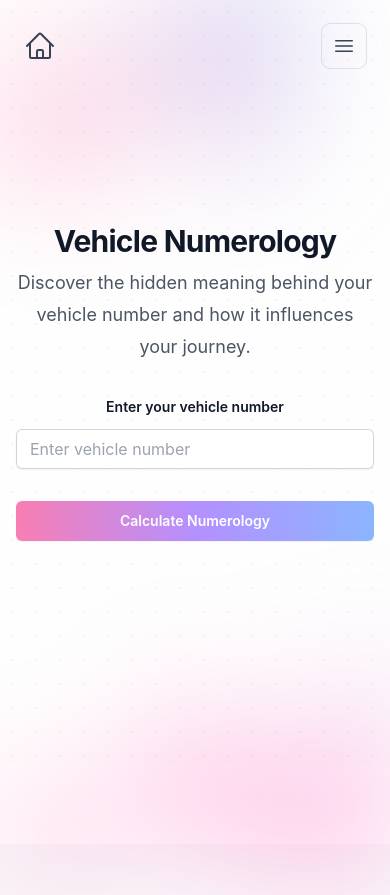
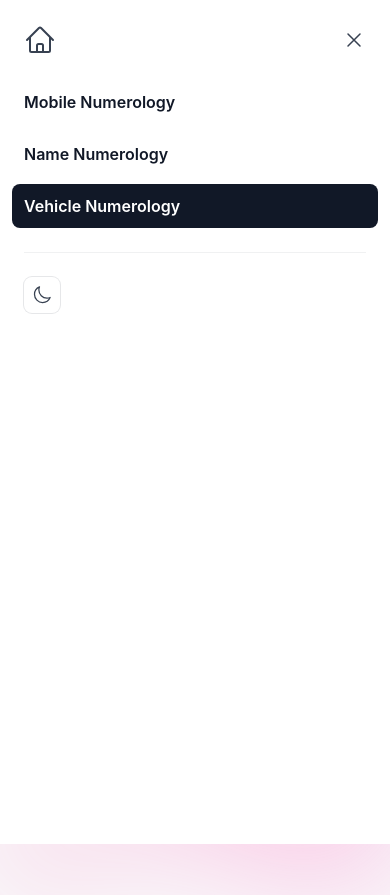
Before and after one commit to AI-CodeGen/numerology-portal-cursor, a React (Create React App) app in the folder frontend/: page /vehicle in a window 390 px wide. Both pictures are taken after a click on the button "Open main menu". Built offline with nearby package versions, Linux system fonts and the light colour scheme.

Commit message:
Mobile view issue fixed

```diff
--- a/frontend/src/components/Header.tsx
+++ b/frontend/src/components/Header.tsx
@@ -1,13 +1,14 @@
-import React from 'react';
+import React, { useState } from 'react';
 import { Link, useLocation } from 'react-router-dom';
 import { useTheme } from '../context/ThemeContext';
 import { useAuth } from '../context/AuthContext';
-import { SunIcon, MoonIcon, HomeIcon } from '@heroicons/react/24/outline';
+import { SunIcon, MoonIcon, HomeIcon, XMarkIcon, Bars3Icon } from '@heroicons/react/24/outline';
 
 const Header: React.FC = () => {
   const { isDarkMode, toggleTheme } = useTheme();
   const { isAuthenticated, logout } = useAuth();
   const location = useLocation();
+  const [isMobileMenuOpen, setIsMobileMenuOpen] = useState(false);
 
   const navItems = [
     { path: '/', label: 'Mobile Numerology' },
@@ -27,17 +28,39 @@ const Header: React.FC = () => {
             <HomeIcon className="h-8 w-8 text-gray-700 transition-colors duration-200 group-hover:text-gray-900 dark:text-gray-300 dark:group-hover:text-white" />
           </Link>
         </div>
-        <div className="flex lg:hidden">
+
+        {/* Mobile menu button and auth */}
+        <div className="flex items-center gap-x-4 lg:hidden">
+          {isAuthenticated ? (
+            <button
+              onClick={logout}
+              className="rounded-lg bg-gray-900 px-3 py-1.5 text-sm font-semibold text-white shadow-sm dark:bg-white dark:text-gray-900"
+            >
+              Logout
+            </button>
+          ) : (
+            <Link
+              to="/login"
+              className="rounded-lg bg-gray-900 px-3 py-1.5 text-sm font-semibold text-white shadow-sm dark:bg-white dark:text-gray-900"
+            >
+              Login
+            </Link>
+          )}
           <button
             type="button"
+            onClick={() => setIsMobileMenuOpen(!isMobileMenuOpen)}
             className="inline-flex items-center justify-center rounded-lg p-2.5 text-gray-700 ring-1 ring-gray-900/10 hover:ring-gray-900/20 dark:text-gray-400 dark:ring-gray-800 dark:hover:ring-gray-700"
           >
             <span className="sr-only">Open main menu</span>
-            <svg className="h-6 w-6" fill="none" viewBox="0 0 24 24" strokeWidth="1.5" stroke="currentColor" aria-hidden="true">
-              <path strokeLinecap="round" strokeLinejoin="round" d="M3.75 6.75h16.5M3.75 12h16.5m-16.5 5.25h16.5" />
-            </svg>
+            {isMobileMenuOpen ? (
+              <XMarkIcon className="h-6 w-6" aria-hidden="true" />
+            ) : (
+              <Bars3Icon className="h-6 w-6" aria-hidden="true" />
+            )}
           </button>
         </div>
+
+        {/* Desktop navigation */}
         <div className="hidden lg:flex lg:gap-x-8">
           {navItems.map((item) => (
             <Link
@@ -53,6 +76,7 @@ const Header: React.FC = () => {
             </Link>
           ))}
         </div>
+
         <div className="hidden lg:flex lg:flex-1 lg:justify-end lg:gap-x-6">
           <button
             onClick={toggleTheme}
@@ -65,23 +89,74 @@ const Header: React.FC = () => {
               <MoonIcon className="h-5 w-5 transition-colors duration-200 group-hover:text-gray-900 dark:group-hover:text-white" />
             )}
           </button>
-          {isAuthenticated ? (
-            <button
-              onClick={logout}
-              className="rounded-lg bg-gray-900 px-4 py-2 text-sm font-semibold text-white shadow-sm transition duration-200 hover:bg-gray-800 focus-visible:outline focus-visible:outline-2 focus-visible:outline-offset-2 focus-visible:outline-gray-900 dark:bg-white dark:text-gray-900 dark:hover:bg-gray-100"
-            >
-              Logout
-            </button>
-          ) : (
-            <Link
-              to="/login"
-              className="rounded-lg bg-gray-900 px-4 py-2 text-sm font-semibold text-white shadow-sm transition duration-200 hover:bg-gray-800 focus-visible:outline focus-visible:outline-2 focus-visible:outline-offset-2 focus-visible:outline-gray-900 dark:bg-white dark:text-gray-900 dark:hover:bg-gray-100"
-            >
-              Login
-            </Link>
-          )}
         </div>
       </nav>
+
+      {/* Mobile menu */}
+      {isMobileMenuOpen && (
+        <div className="fixed inset-0 z-[100]">
+          <div className="fixed inset-0 bg-gray-900/50 backdrop-blur-sm dark:bg-gray-900/80"
+               onClick={() => setIsMobileMenuOpen(false)}
+               aria-hidden="true"
+          />
+          <div className="fixed inset-y-0 right-0 z-[101] w-full overflow-y-auto bg-white px-6 py-6 dark:bg-gray-900 sm:max-w-sm sm:ring-1 sm:ring-gray-900/10">
+            <div className="flex items-center justify-between">
+              <Link
+                to="/"
+                className="-m-1.5 p-1.5"
+                onClick={() => setIsMobileMenuOpen(false)}
+              >
+                <span className="sr-only">Numerology Portal</span>
+                <HomeIcon className="h-8 w-8 text-gray-700 dark:text-gray-300" />
+              </Link>
+              <button
+                type="button"
+                className="-m-2.5 rounded-lg p-2.5 text-gray-700 dark:text-gray-400"
+                onClick={() => setIsMobileMenuOpen(false)}
+              >
+                <span className="sr-only">Close menu</span>
+                <XMarkIcon className="h-6 w-6" aria-hidden="true" />
+              </button>
+            </div>
+            <div className="mt-6 flow-root">
+              <div className="-my-6 divide-y divide-gray-500/10">
+                <div className="space-y-2 py-6">
+                  {navItems.map((item) => (
+                    <Link
+                      key={item.path}
+                      to={item.path}
+                      className={`-mx-3 block rounded-lg px-3 py-2 text-base font-semibold leading-7 transition-all duration-200 ${
+                        location.pathname === item.path
+                          ? 'bg-gray-900 text-white dark:bg-white dark:text-gray-900'
+                          : 'text-gray-900 hover:bg-gray-900/50 hover:text-white dark:text-gray-400 dark:hover:bg-white/50 dark:hover:text-white'
+                      }`}
+                      onClick={() => setIsMobileMenuOpen(false)}
+                    >
+                      {item.label}
+                    </Link>
+                  ))}
+                </div>
+                <div className="py-6">
+                  <button
+                    onClick={() => {
+                      toggleTheme();
+                      setIsMobileMenuOpen(false);
+                    }}
+                    className="rounded-lg p-2 text-gray-700 ring-1 ring-gray-900/10 dark:text-gray-400 dark:ring-gray-800"
+                    aria-label="Toggle theme"
+                  >
+                    {isDarkMode ? (
+                      <SunIcon className="h-5 w-5" />
+                    ) : (
+                      <MoonIcon className="h-5 w-5" />
+                    )}
+                  </button>
+                </div>
+              </div>
+            </div>
+          </div>
+        </div>
+      )}
     </header>
   );
 };
```
